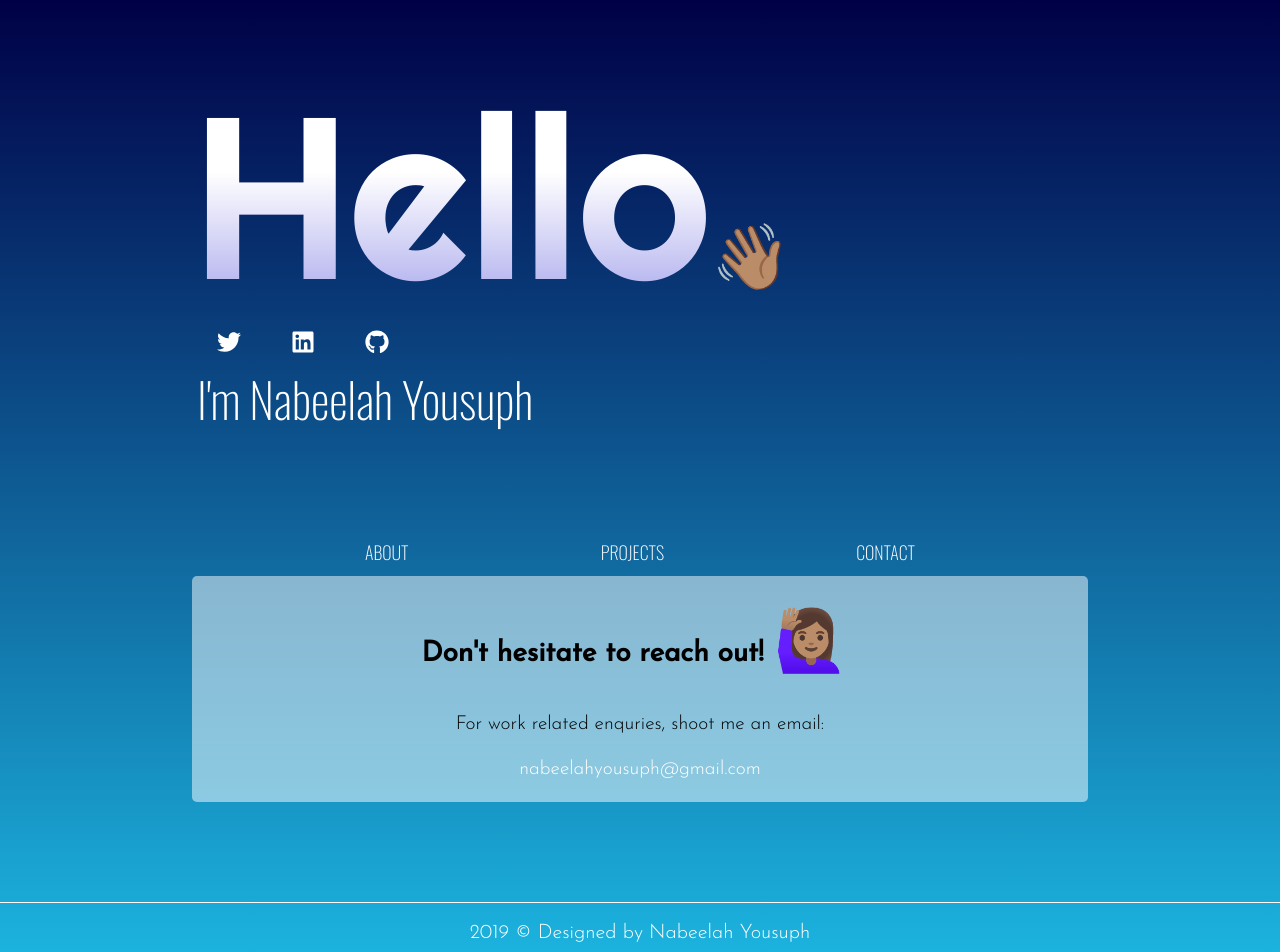
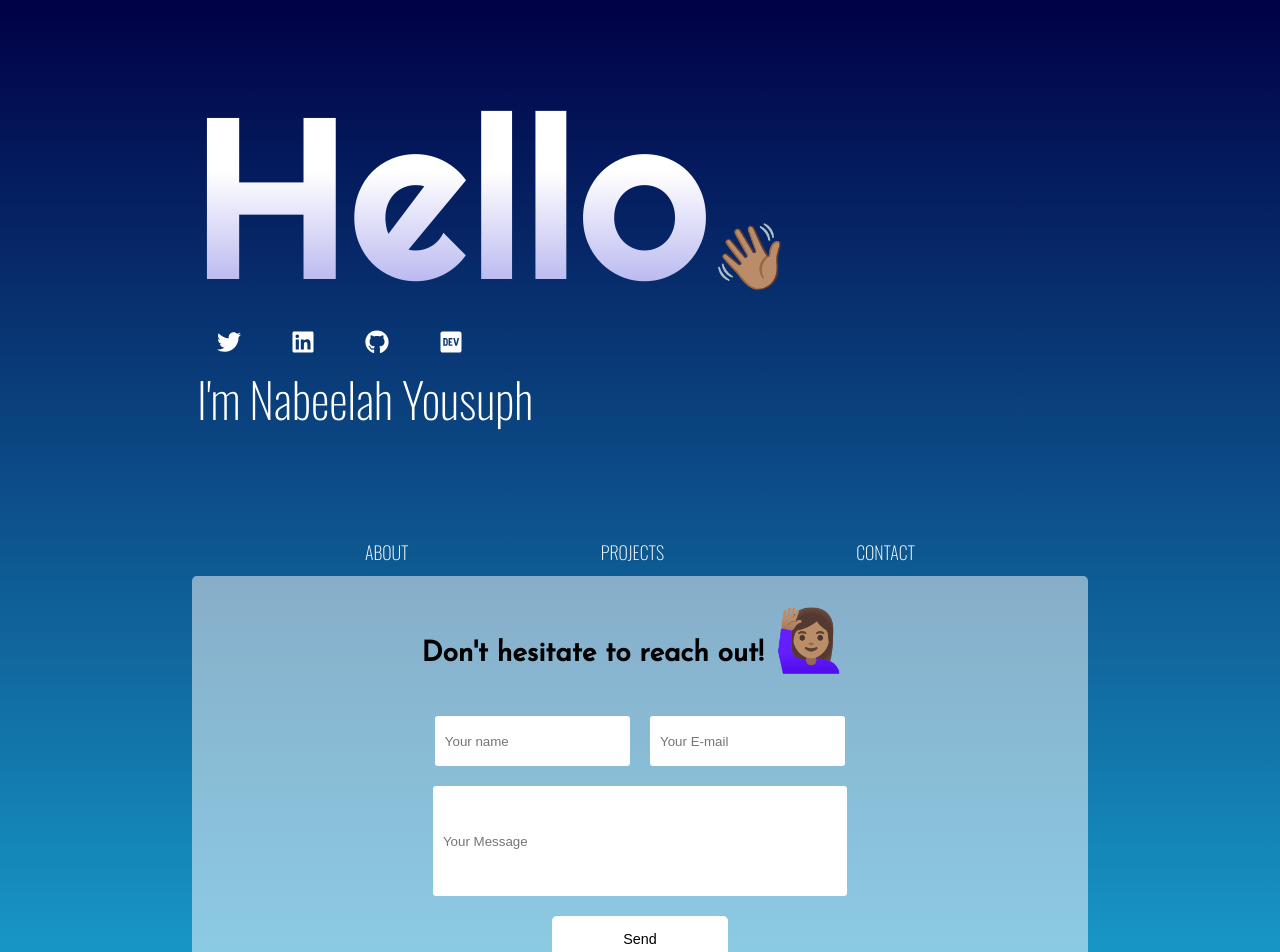
Before and after one commit to NabeelahY/Portfolio, a React (Create React App) app in the folder portfolio/: page /contact in a window 1280 px wide. Shown: the top 952 px of the page. Built offline with nearby package versions, Linux system fonts and the light colour scheme; no server answers.

Commit message:
Create contact form and styles

```diff
--- a/portfolio/src/components/About.js
+++ b/portfolio/src/components/About.js
@@ -61,7 +61,7 @@ const About = () => {
       <AboutImg />
       <ContentStyle>
         A passionate software engineer based in Lagos, Nigeria. If I am not on
-        my desk trying to hack j out coding challenges, I'm probably neck-deep
+        my desk trying to hack out coding challenges, I'm probably neck-deep
         in a fantasy-genre novel or exploring new cafes.
         <>
           <h3>Stacks include:</h3>
--- a/portfolio/src/components/Contact.js
+++ b/portfolio/src/components/Contact.js
@@ -1,7 +1,81 @@
-import React from 'react';
+import React, { useState } from 'react';
 import { ContactWrapper, Title } from './styles/ContactStyles';
 
 const Contact = () => {
+  const initialVals = {
+    name: '',
+    email: '',
+    honeypot: '', // if any value received in this field, form submission will be ignored.
+    message: '',
+    replyTo: '@', // this will set replyTo of email to email address entered in the form
+    accessKey: process.env.REACT_APP_ACCESS_KEY, // get your access key from https://www.staticforms.xyz
+  };
+  const [contact, setContact] = useState(initialVals);
+
+  const [response, setResponse] = useState({
+    type: '',
+    message: '',
+  });
+
+  const [loading, setLoading] = useState(false);
+
+  const handleChange = (e) =>
+    setContact({ ...contact, [e.target.name]: e.target.value });
+
+  const handleSubmit = async (e) => {
+    setLoading(true);
+    e.preventDefault();
+    try {
+      if (
+        contact.name !== '' &&
+        contact.email !== '' &&
+        contact.message !== ''
+      ) {
+        const res = await fetch('https://api.staticforms.xyz/submit', {
+          method: 'POST',
+          body: JSON.stringify(contact),
+          headers: { 'Content-Type': 'application/json' },
+        });
+        const json = await res.json();
+        if (json.success) {
+          setResponse({
+            type: 'success',
+            message:
+              "Thanks for reaching out. I'll get back to you as soon as possible!",
+          });
+          setLoading(false);
+          setContact(initialVals);
+        } else {
+          setResponse({
+            type: 'error',
+            message: json.message,
+          });
+          setLoading(false);
+        }
+      } else {
+        setResponse({
+          type: 'error',
+          message: 'Thank you, but please fill the form! 🤕.',
+        });
+        setLoading(false);
+      }
+    } catch (e) {
+      setResponse({
+        type: 'error',
+        message: 'An error occured while submitting the form',
+      });
+      setLoading(false);
+    }
+  };
+  const statusResponse =
+    response.message !== '' ? (
+      <div className='message'>
+        <p>{response.message}</p>
+      </div>
+    ) : (
+      ''
+    );
+
   return (
     <ContactWrapper>
       <Title>
@@ -10,16 +84,39 @@ const Contact = () => {
           🙋🏽‍♀️
         </span>
       </Title>
-      <div>
-        <p>For work related enquries, shoot me an email:</p>
-        <a
-          href='mailto:nabeelahyousuph@gmail.com?subject=Hi there!&body=Hi 👋🏽.'
-          target='_blank'
-          rel='noopener noreferrer'
-        >
-          nabeelahyousuph@gmail.com
-        </a>
-      </div>
+      <form
+        name='contact'
+        onSubmit={handleSubmit}
+        action='https://api.staticforms.xyz/submit'
+        method='post'
+      >
+        <div className='form'>
+          <div className='top'>
+            <input
+              name='name'
+              type='text'
+              onChange={handleChange}
+              value={contact.name}
+              placeholder='Your name'
+            />
+            <input
+              name='email'
+              type='email'
+              onChange={handleChange}
+              value={contact.email}
+              placeholder='Your E-mail'
+            />
+          </div>
+          <input
+            name='message'
+            onChange={handleChange}
+            value={contact.message}
+            placeholder='Your Message'
+          />
+        </div>
+        {statusResponse}
+        <button>{loading ? 'Sending...' : 'Send'}</button>
+      </form>
     </ContactWrapper>
   );
 };
--- a/portfolio/src/components/VerticalNav.js
+++ b/portfolio/src/components/VerticalNav.js
@@ -1,5 +1,5 @@
 import React from 'react';
-import { FaTwitter, FaLinkedin, FaGithub } from 'react-icons/fa';
+import { FaTwitter, FaLinkedin, FaGithub, FaDev } from 'react-icons/fa';
 import { VerticalNavStyle } from './styles/NavStyles';
 
 const links = [
@@ -12,12 +12,16 @@ const links = [
     link: 'https://github.com/NabeelahY/',
     icon: <FaGithub />,
   },
+  {
+    link: 'https://dev.to/nabeelahy',
+    icon: <FaDev />,
+  },
 ];
 const Nav = () => {
   return (
     <VerticalNavStyle>
-      {links.map((link) => (
-        <a href={link.link} target='_blank' rel='noopener noreferrer'>
+      {links.map((link, idx) => (
+        <a href={link.link} target='_blank' rel='noopener noreferrer' key={idx}>
           {link.icon}
         </a>
       ))}
--- a/portfolio/src/components/styles/ContactStyles.js
+++ b/portfolio/src/components/styles/ContactStyles.js
@@ -12,20 +12,45 @@ export const ContactWrapper = styled.div`
   font-weight: 350;
   line-height: 2;
 
-  div {
-    p {
-      font-size: 0.8rem;
+  form {
+    .top {
+      display: flex;
+      flex-direction: column;
+      justify-content: center;
+      align-items: center;
+      input {
+        border: none;
+        width: 45%;
+        height: 20px;
+        margin: 10px;
+        padding: 15px 10px;
+      }
     }
-    a {
-      color: #fff;
-      font-size: 0.8rem;
+    input {
+      border-radius: 3px;
+      border: none;
+      width: 45%;
+      height: 80px;
+      margin: 10px;
+      padding: 15px 10px;
+    }
+
+    button {
+      width: 50%
+      padding: 15px;
+      border: none;
+      border-radius: 5px;
+      font-size: 0.9rem;
+      margin: 10px;
+      background: #fff;
       &:hover {
         font-weight: bold;
+        color: #1cb5e0;
       }
     }
   }
 
-  @media ${device.laptop} {
+  @media ${device.tablet} {
     font-size: 24px;
     div {
       p {
@@ -33,6 +58,20 @@ export const ContactWrapper = styled.div`
       }
       a {
         font-size: 1.2rem;
+      }
+    }
+
+    form {
+      .top {
+        flex-direction: row;
+        input {
+          border: none;
+          width: 20%;
+        }
+      }
+
+      button {
+        width: 20%
       }
     }
   }
```
Also changed, not shown: 2 other files (tests, documents, lock files or other folders).
